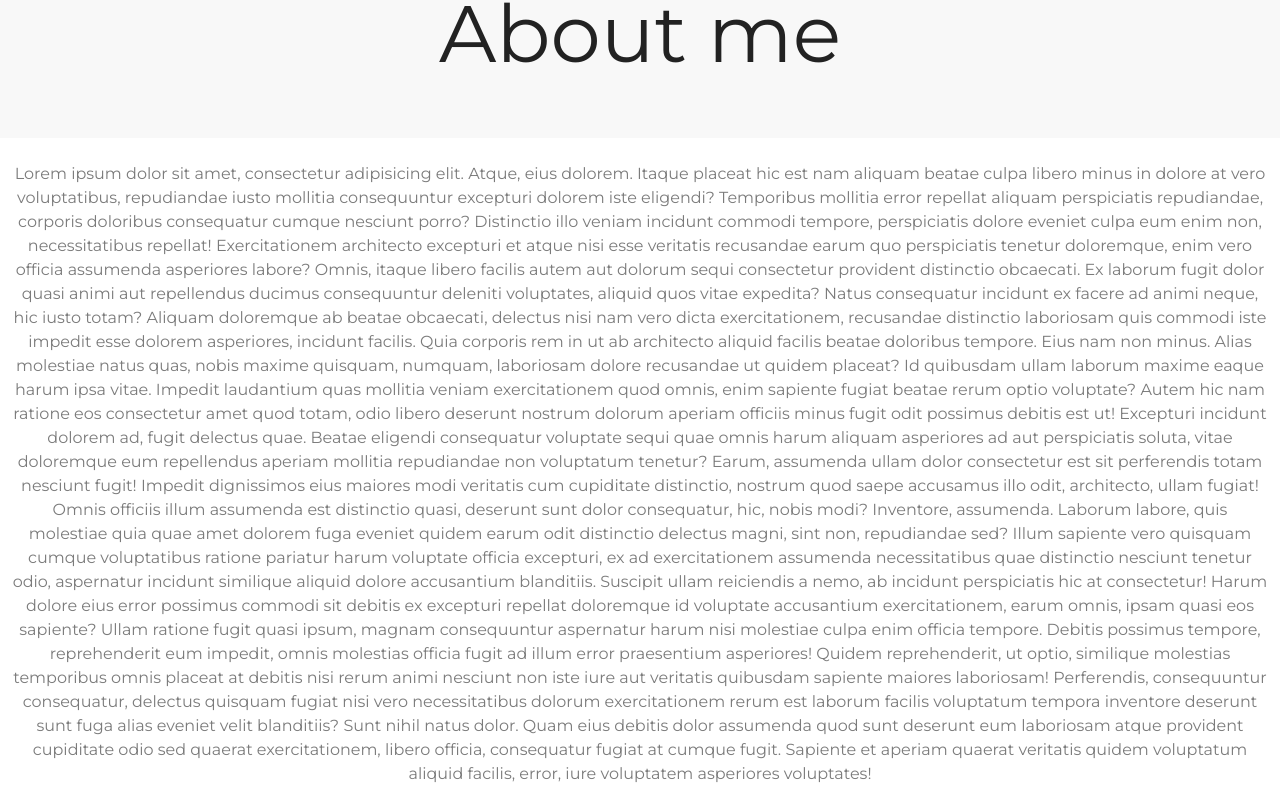
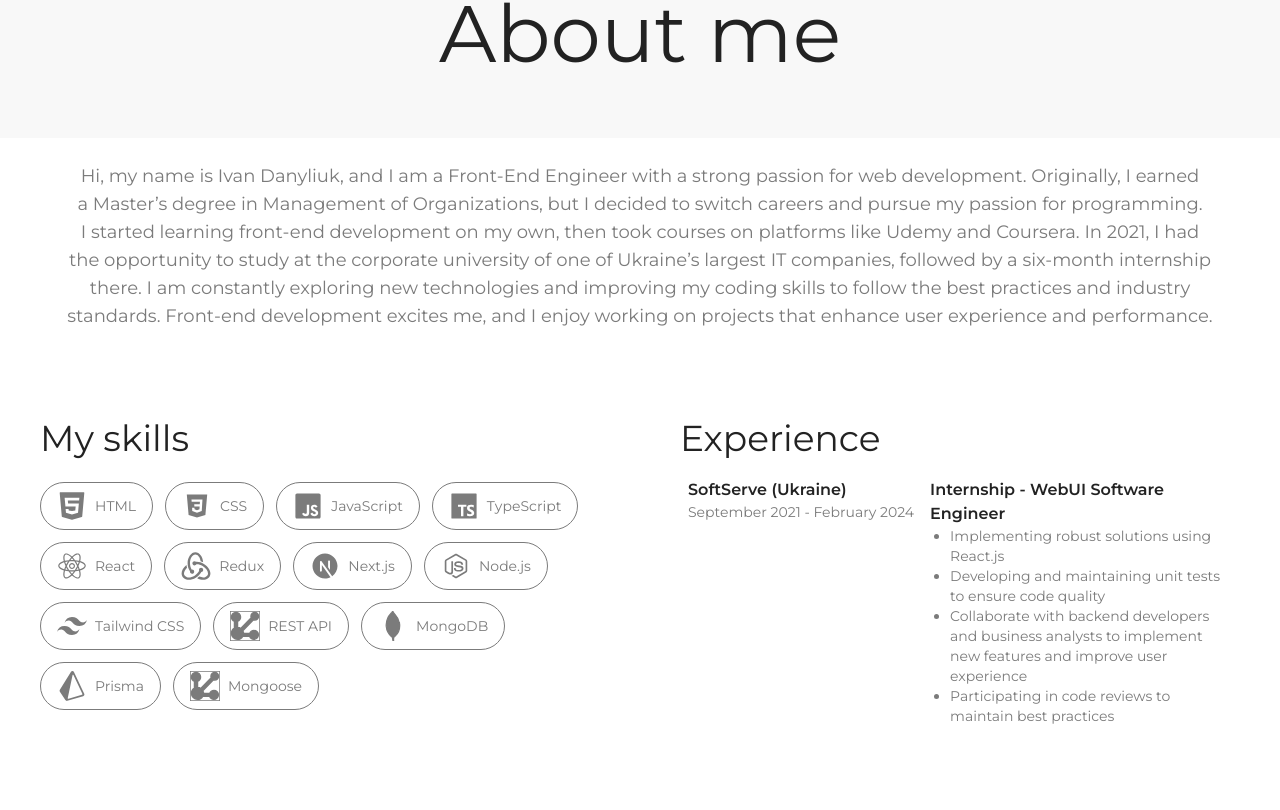
Before and after one commit to IvanDanyliuk/portfolio, a Next.js app: page / in a window 1280 px wide. Shown: the part 870-1680 px from the top of the page. Built offline with nearby package versions, Linux system fonts and the light colour scheme.

Commit message:
add animations to the About page, Projects page, and Contact page

```diff
--- a/src/app/about/page.tsx
+++ b/src/app/about/page.tsx
@@ -1,52 +1,43 @@
-import { AnimatedLink, SkillItem } from '@/components/layout';
+import { ArrowDownToLine, ArrowRight, ArrowUpRight } from 'lucide-react';
+import { AnimatedLink, PageSection, SkillItem } from '@/components/layout';
 import { Table, TableBody, TableCell, TableRow } from '@/components/ui/table';
 import { ADDITIONAL_SKILLS, EXPERIENCE, SKILLS } from '@/lib/constants';
-import { ArrowDownToLine, ArrowRight, ArrowUpRight } from 'lucide-react';
 
 
 export default function AboutPage() {
   return (
     <div className='w-full min-h-[calc(100vh-6rem)]'>
-      <div className='relative mx-auto px-3 md:px-0 container '>
+      <div className='relative mx-auto px-3 md:px-0 pb-10 container '>
         <h1 className='py-6 text-6xl text-primary '>
           About me
         </h1>
         <div className='w-full flex flex-col md:flex-row gap-10'>
-          <p className='mx-auto py-6 max-w-1/2 w-fit text-secondary'>
-            Lorem ipsum dolor sit amet, consectetur adipisicing elit. Atque, eius dolorem. Itaque placeat hic est nam aliquam beatae
-            culpa libero minus in dolore at vero voluptatibus, repudiandae iusto mollitia consequuntur excepturi dolorem iste eligendi?
-            Temporibus mollitia error repellat aliquam perspiciatis repudiandae, corporis doloribus consequatur cumque nesciunt porro?
-            Distinctio illo veniam incidunt commodi tempore, perspiciatis dolore eveniet culpa eum enim non, necessitatibus repellat!
-            Exercitationem architecto excepturi et atque nisi esse veritatis recusandae earum quo perspiciatis tenetur doloremque, enim
-            vero officia assumenda asperiores labore? Omnis, itaque libero facilis autem aut dolorum sequi consectetur provident distinctio
-            obcaecati. Ex laborum fugit dolor quasi animi aut repellendus ducimus consequuntur deleniti voluptates, aliquid quos vitae
-            expedita? Natus consequatur incidunt ex facere ad animi neque, hic iusto totam? Aliquam doloremque ab beatae obcaecati, delectus
-            nisi nam vero dicta exercitationem, recusandae distinctio laboriosam quis commodi iste impedit esse dolorem asperiores,
-            incidunt facilis. Quia corporis rem in ut ab architecto aliquid facilis beatae doloribus tempore. Eius nam non minus. Alias
-            molestiae natus quas, nobis maxime quisquam, numquam, laboriosam dolore recusandae ut quidem placeat? Id quibusdam ullam laborum
-            maxime eaque harum ipsa vitae. Impedit laudantium quas mollitia veniam exercitationem quod omnis, enim sapiente fugiat beatae
-            rerum optio voluptate? Autem hic nam ratione eos consectetur amet quod totam, odio libero deserunt nostrum dolorum aperiam
-            officiis minus fugit odit possimus debitis est ut! Excepturi incidunt dolorem ad, fugit delectus quae. Beatae eligendi consequatur
-            voluptate sequi quae omnis harum aliquam asperiores ad aut perspiciatis soluta, vitae doloremque eum repellendus aperiam mollitia
-            repudiandae non voluptatum tenetur? Earum, assumenda ullam dolor consectetur est sit perferendis totam nesciunt fugit!
-            Impedit dignissimos eius maiores modi veritatis cum cupiditate distinctio, nostrum quod saepe accusamus illo odit, architecto,
-            ullam fugiat! Omnis officiis illum assumenda est distinctio quasi, deserunt sunt dolor consequatur, hic, nobis modi? Inventore,
-            assumenda. Laborum labore, quis molestiae quia quae amet dolorem fuga eveniet quidem earum odit distinctio delectus magni,
-            sint non, repudiandae sed? Illum sapiente vero quisquam cumque voluptatibus ratione pariatur harum voluptate officia excepturi,
-            ex ad exercitationem assumenda necessitatibus quae distinctio nesciunt tenetur odio, aspernatur incidunt similique aliquid dolore
-            accusantium blanditiis. Suscipit ullam reiciendis a nemo, ab incidunt perspiciatis hic at consectetur! Harum dolore eius error
-            possimus commodi sit debitis ex excepturi repellat doloremque id voluptate accusantium exercitationem, earum omnis, ipsam quasi
-            eos sapiente? Ullam ratione fugit quasi ipsum, magnam consequuntur aspernatur harum nisi molestiae culpa enim officia tempore.
-            Debitis possimus tempore, reprehenderit eum impedit, omnis molestias officia fugit ad illum error praesentium asperiores!
-            Quidem reprehenderit, ut optio, similique molestias temporibus omnis placeat at debitis nisi rerum animi nesciunt non iste iure
-            aut veritatis quibusdam sapiente maiores laboriosam! Perferendis, consequuntur consequatur, delectus quisquam fugiat nisi vero
-            necessitatibus dolorum exercitationem rerum est laborum facilis voluptatum tempora inventore deserunt sunt fuga alias eveniet
-            velit blanditiis? Sunt nihil natus dolor. Quam eius debitis dolor assumenda quod sunt deserunt eum laboriosam atque provident
-            cupiditate odio sed quaerat exercitationem, libero officia, consequatur fugiat at cumque fugit. Sapiente et aperiam quaerat
-            veritatis quidem voluptatum aliquid facilis, error, iure voluptatem asperiores voluptates!
-          </p>
+          <PageSection className='mx-auto py-6 max-w-1/2 w-fit space-y-10'>
+            <p className='text-secondary text-balance leading-7'>
+              Hi, my name is Ivan Danyliuk, and I am a Front-End Engineer with a strong passion for web development.
+              Originally, I earned a Master’s degree in Management of Organizations, but I decided to switch
+              careers and pursue my passion for programming.
+              I started learning front-end development on my own, then took courses on platforms like Udemy and Coursera.
+              In 2021, I had the opportunity to study at the corporate university of one of Ukraine’s largest IT
+              companies, followed by a six-month internship there.
+              I am constantly exploring new technologies and improving my coding skills to follow the best practices
+              and industry standards. Front-end development excites me, and I enjoy working on projects that enhance
+              user experience and performance.
+            </p>
+            <div className='w-full flex gap-3'>
+              <AnimatedLink href='/Ivan_Danyliuk_CV.pdf' text='Download CV' download>
+                <ArrowDownToLine className='w-5 h-5' />
+              </AnimatedLink>
+              <AnimatedLink href='/projects' text='See my projects'>
+                <ArrowRight className='w-5 h-5' />
+              </AnimatedLink>
+              <AnimatedLink href='/contact' text='Let&apos;s talk'>
+                <ArrowUpRight className='w-5 h-5' />
+              </AnimatedLink>
+            </div>
+          </PageSection>
           <div className='relative w-fit space-y-10'>
-            <div className='md:p-6 w-full'>
+            <PageSection className='md:p-6 w-full'>
               <h3 className='mb-6 text-4xl text-primary'>
                 My skills
               </h3>
@@ -60,8 +51,8 @@ export default function AboutPage() {
                   </li>
                 ))}
               </ul>
-            </div>
-            <div className='md:p-10 w-full'>
+            </PageSection>
+            <PageSection className='md:p-10 w-full'>
               <h3 className='mb-3 text-4xl text-primary'>
                 Experience
               </h3>
@@ -93,8 +84,8 @@ export default function AboutPage() {
                   ))}
                 </TableBody>
               </Table>
-            </div>
-            <div className='md:p-10 w-full'>
+            </PageSection>
+            <PageSection className='md:p-10 w-full'>
               <h3 className='mb-6 text-4xl text-primary'>
                 Additional skills
               </h3>
@@ -105,18 +96,7 @@ export default function AboutPage() {
                   </li>
                 ))}
               </ul>
-            </div>
-            <div className='w-full flex justify-end gap-3'>
-              <AnimatedLink href='/Ivan_Danyliuk_CV.pdf' text='Download CV' download>
-                <ArrowDownToLine className='w-5 h-5' />
-              </AnimatedLink>
-              <AnimatedLink href='/projects' text='See my projects'>
-                <ArrowRight className='w-5 h-5' />
-              </AnimatedLink>
-              <AnimatedLink href='/contact' text='Let&apos;s talk'>
-                <ArrowUpRight className='w-5 h-5' />
-              </AnimatedLink>
-            </div>
+            </PageSection>
           </div>
         </div>
       </div>
--- a/src/app/contact/page.tsx
+++ b/src/app/contact/page.tsx
@@ -1,10 +1,10 @@
-import { SocialMediaLinks } from "@/components/layout";
+import { PageSection, SocialMediaLinks } from "@/components/layout";
 import { ContactForm } from "./_components/contact-form";
 
 export default function ContactPage() {
   return (
     <div className='w-full h-[calc(100vh-6rem)]'>
-      <div className='relative mx-auto p-3 md:p-0 h-full container flex flex-col justify-center items-center gap-6'>
+      <PageSection className='relative mx-auto p-3 md:p-0 h-full container flex flex-col justify-center items-center gap-6'>
         <h1 className='text-center text-6xl text-primary font-medium'>
           Let&apos;s talk!
         </h1>
@@ -13,7 +13,7 @@ export default function ContactPage() {
         </p>
         <ContactForm />
         <SocialMediaLinks orientation='horizontal' />
-      </div>
+      </PageSection>
     </div>
   );
 };
--- a/src/app/page.tsx
+++ b/src/app/page.tsx
@@ -109,38 +109,16 @@ export default function Home() {
         <h2 className='main-page-heading bg-tertiary'>
           About me
         </h2>
-        <p className='mx-auto px-3 py-6 container text-center text-secondary'>
-          Lorem ipsum dolor sit amet, consectetur adipisicing elit. Atque, eius dolorem. Itaque placeat hic est nam aliquam beatae
-          culpa libero minus in dolore at vero voluptatibus, repudiandae iusto mollitia consequuntur excepturi dolorem iste eligendi?
-          Temporibus mollitia error repellat aliquam perspiciatis repudiandae, corporis doloribus consequatur cumque nesciunt porro?
-          Distinctio illo veniam incidunt commodi tempore, perspiciatis dolore eveniet culpa eum enim non, necessitatibus repellat!
-          Exercitationem architecto excepturi et atque nisi esse veritatis recusandae earum quo perspiciatis tenetur doloremque, enim
-          vero officia assumenda asperiores labore? Omnis, itaque libero facilis autem aut dolorum sequi consectetur provident distinctio
-          obcaecati. Ex laborum fugit dolor quasi animi aut repellendus ducimus consequuntur deleniti voluptates, aliquid quos vitae
-          expedita? Natus consequatur incidunt ex facere ad animi neque, hic iusto totam? Aliquam doloremque ab beatae obcaecati, delectus
-          nisi nam vero dicta exercitationem, recusandae distinctio laboriosam quis commodi iste impedit esse dolorem asperiores,
-          incidunt facilis. Quia corporis rem in ut ab architecto aliquid facilis beatae doloribus tempore. Eius nam non minus. Alias
-          molestiae natus quas, nobis maxime quisquam, numquam, laboriosam dolore recusandae ut quidem placeat? Id quibusdam ullam laborum
-          maxime eaque harum ipsa vitae. Impedit laudantium quas mollitia veniam exercitationem quod omnis, enim sapiente fugiat beatae
-          rerum optio voluptate? Autem hic nam ratione eos consectetur amet quod totam, odio libero deserunt nostrum dolorum aperiam
-          officiis minus fugit odit possimus debitis est ut! Excepturi incidunt dolorem ad, fugit delectus quae. Beatae eligendi consequatur
-          voluptate sequi quae omnis harum aliquam asperiores ad aut perspiciatis soluta, vitae doloremque eum repellendus aperiam mollitia
-          repudiandae non voluptatum tenetur? Earum, assumenda ullam dolor consectetur est sit perferendis totam nesciunt fugit!
-          Impedit dignissimos eius maiores modi veritatis cum cupiditate distinctio, nostrum quod saepe accusamus illo odit, architecto,
-          ullam fugiat! Omnis officiis illum assumenda est distinctio quasi, deserunt sunt dolor consequatur, hic, nobis modi? Inventore,
-          assumenda. Laborum labore, quis molestiae quia quae amet dolorem fuga eveniet quidem earum odit distinctio delectus magni,
-          sint non, repudiandae sed? Illum sapiente vero quisquam cumque voluptatibus ratione pariatur harum voluptate officia excepturi,
-          ex ad exercitationem assumenda necessitatibus quae distinctio nesciunt tenetur odio, aspernatur incidunt similique aliquid dolore
-          accusantium blanditiis. Suscipit ullam reiciendis a nemo, ab incidunt perspiciatis hic at consectetur! Harum dolore eius error
-          possimus commodi sit debitis ex excepturi repellat doloremque id voluptate accusantium exercitationem, earum omnis, ipsam quasi
-          eos sapiente? Ullam ratione fugit quasi ipsum, magnam consequuntur aspernatur harum nisi molestiae culpa enim officia tempore.
-          Debitis possimus tempore, reprehenderit eum impedit, omnis molestias officia fugit ad illum error praesentium asperiores!
-          Quidem reprehenderit, ut optio, similique molestias temporibus omnis placeat at debitis nisi rerum animi nesciunt non iste iure
-          aut veritatis quibusdam sapiente maiores laboriosam! Perferendis, consequuntur consequatur, delectus quisquam fugiat nisi vero
-          necessitatibus dolorum exercitationem rerum est laborum facilis voluptatum tempora inventore deserunt sunt fuga alias eveniet
-          velit blanditiis? Sunt nihil natus dolor. Quam eius debitis dolor assumenda quod sunt deserunt eum laboriosam atque provident
-          cupiditate odio sed quaerat exercitationem, libero officia, consequatur fugiat at cumque fugit. Sapiente et aperiam quaerat
-          veritatis quidem voluptatum aliquid facilis, error, iure voluptatem asperiores voluptates!
+        <p className='mx-auto px-3 py-6 container text-lg text-center text-secondary text-balance leading-7'>
+            Hi, my name is Ivan Danyliuk, and I am a Front-End Engineer with a strong passion for web development.
+            Originally, I earned a Master’s degree in Management of Organizations, but I decided to switch
+            careers and pursue my passion for programming.
+            I started learning front-end development on my own, then took courses on platforms like Udemy and Coursera.
+            In 2021, I had the opportunity to study at the corporate university of one of Ukraine’s largest IT
+            companies, followed by a six-month internship there.
+            I am constantly exploring new technologies and improving my coding skills to follow the best practices
+            and industry standards. Front-end development excites me, and I enjoy working on projects that enhance
+            user experience and performance.
         </p>
         <div className='mx-auto px-3 md:px-0 py-6 container flex flex-wrap gap-10 md:gap-0'>
           <div className='md:p-10 w-full md:w-1/2'>
--- a/src/app/projects/page.tsx
+++ b/src/app/projects/page.tsx
@@ -11,7 +11,7 @@ import {
 import { Separator } from '@/components/ui/separator';
 import { Filters } from './_components';
 import { getProjects } from '@/lib/projects';
-import { Chip } from '@/components/layout';
+import { Chip, PageSection } from '@/components/layout';
 import { SKILLS } from '@/lib/constants';
 
 
@@ -35,7 +35,7 @@ export default function ProjectsPage({
       <div className='mx-auto px-3 md:px-0 py-6 w-fit container flex flex-1 gap-6'>
         <Filters />
         <Separator orientation='vertical' className='hidden md:block' />
-        <div className='flex-1 space-y-6'>
+        <PageSection className='flex-1 space-y-6'>
           <h1 className='text-4xl text-primary font-medium'>
             My projects
           </h1>
@@ -90,7 +90,7 @@ export default function ProjectsPage({
               ))
             }
           </Accordion>
-        </div>
+        </PageSection>
       </div>
     </div>
   );
```
